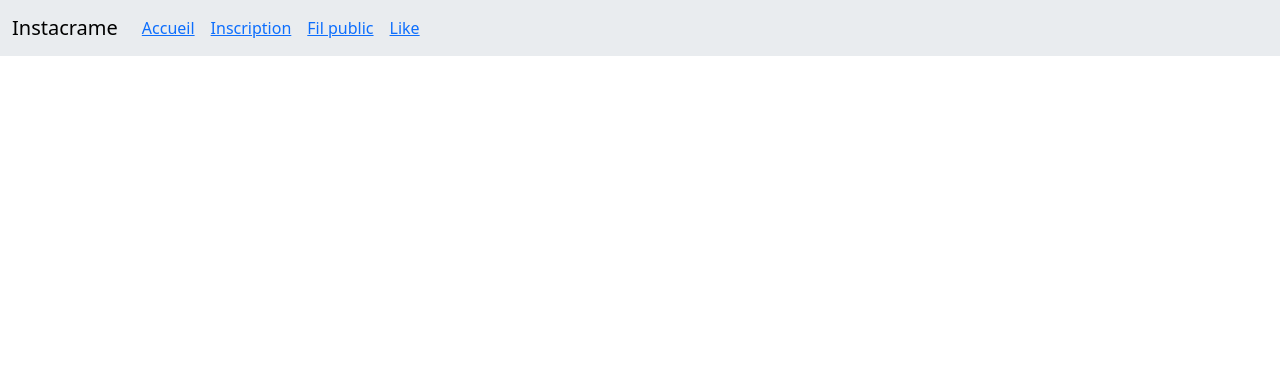
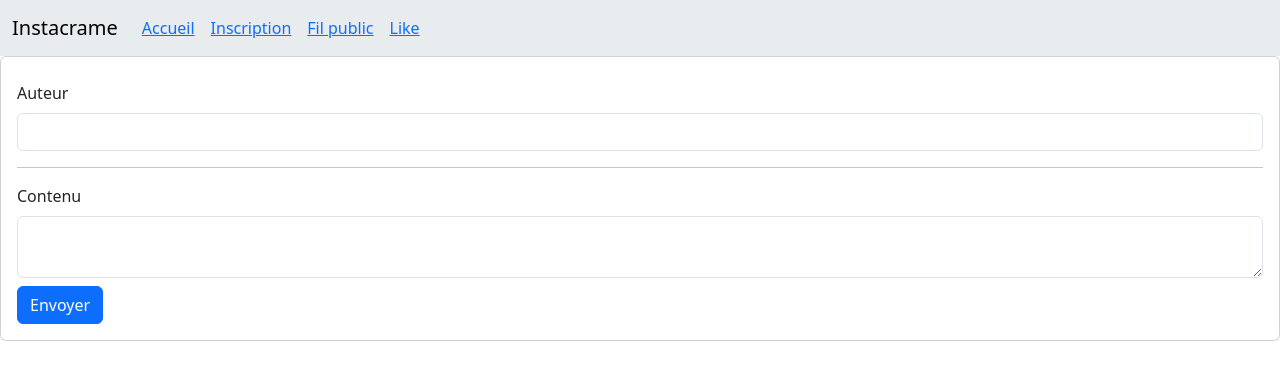
Before and after one commit to Amiiircmoi/react-project, a React (Create React App) app: page /feed in a window 1280 px wide. Shown: the top 380 px of the page. Built offline with nearby package versions, Linux system fonts and the light colour scheme.

Commit message:
feat(feed): send new Posts

```diff
--- a/src/App.jsx
+++ b/src/App.jsx
@@ -8,6 +8,7 @@ import Navbar from "./components/NavBar";
 // Pages
 import Register from "./pages/Register";
 import Like from "./pages/Like";
+import Feed from "./pages/Feed";
 
 function App() {
   return (
@@ -16,6 +17,7 @@ function App() {
         <Navbar />
         <Provider store={store}>
           <Routes>
+            <Route path="/feed" element={<Feed />} />
             <Route path="/register" element={<Register />} />
             <Route path="/like" element={<Like />} />
           </Routes>
--- a/src/pages/Feed.jsx
+++ b/src/pages/Feed.jsx
@@ -1,18 +1,55 @@
 import { useEffect, useState } from 'react';
-import PostPrint from '../components/MoviesList'
+import PostPrint from '../components/PostPrint'
 import { getPosts, newPost } from '../services/instacrameApi';
 
 const Feed = () => {
     const [postsArray, setPostsArray] = useState([]);
+    const [postContent, setPostContent] = useState('');
+    const [postAuthor, setPostAuthor] = useState('');
 
     useEffect(() => {
-        getPosts().then((data) => {
-            setPostsArray(data);
-        }
-        );
+        // TODO: DECOMMENTER UNE FOIS API OPERATIONNELLE
+        // getPosts().then((data) => {
+        //     setPostsArray(data);
+        // }
+        // );
     }, []);
 
-    return <PostPrint posts={postsArray} />;
+    const sendPost = () => {
+        newPost(postContent, postAuthor).then(() => {
+            console.log('envoyé');
+            setPostContent("");
+            setPostAuthor("");
+        }).catch((e) => {
+            console.log(e);
+        })
+    }
+
+    return (
+        <>
+            <div className="card">
+                <div className="card-body">
+                    <div className="my-2">
+                        <label className="form-label" htmlFor="author">Auteur</label>
+                        <input
+                            value={postAuthor}
+                            onChange={(e) => setPostAuthor(e.target.value)}
+                            type="text" id="identite" className="form-control"
+                        />
+                        <hr />
+                        <label className="form-label" htmlFor="content">Contenu</label>
+                        <textarea
+                            value={postContent}
+                            onChange={(e) => setPostContent(e.target.value)}
+                            type="text" id="content" className="form-control"
+                        />
+                    </div>
+                    <button className='btn btn-primary' onClick={sendPost}>Envoyer</button>
+                </div>
+            </div>
+            <PostPrint posts={postsArray} />
+        </>
+    );
 }
 
 export default Feed;
--- a/src/services/instacrameApi.js
+++ b/src/services/instacrameApi.js
@@ -9,7 +9,7 @@ export const getPosts = async () => {
 }
 
 // Envoi d'un nouveau post vers l'API
-export const newPost = async (post) => {
+export const newPost = async (postContent, author) => {
     const request = await axios.post(
         `${process.env.API_URL}/post`
     )
```
